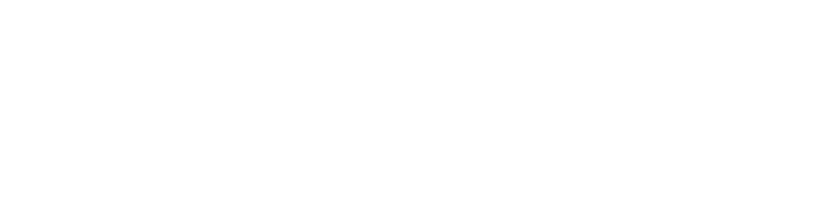
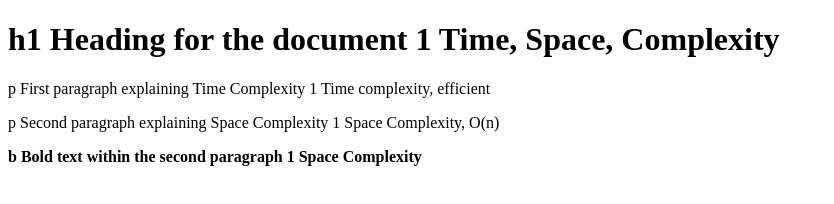
Before and after one commit to acciojob/time-and-space-complexity-testWordpressGit, a website: page main.html in a window 1280 px wide. Shown: the whole page, without its empty margins (0-834 px from the left). Drawn offline with Linux system fonts and the light colour scheme.

Commit message:
created a submission

```diff
--- a/main.html
+++ b/main.html
@@ -8,6 +8,18 @@
 
 <body>
 	<!-- the entire body must be written by student -->
+	<div>
+		<h1>
+			h1	Heading for the document	1	Time, Space, Complexity
+		</h1>
+		<p>
+			p	First paragraph explaining Time Complexity	1	Time complexity, efficient
+		</p>
+		<p>
+			p	Second paragraph explaining Space Complexity	1	Space Complexity, O(n)
+		</p>
+		<b>b	Bold text within the second paragraph	1	Space Complexity </b>
+	</div>
     <script type="text/javascript" src="./script.js">
 </script>
 
```
